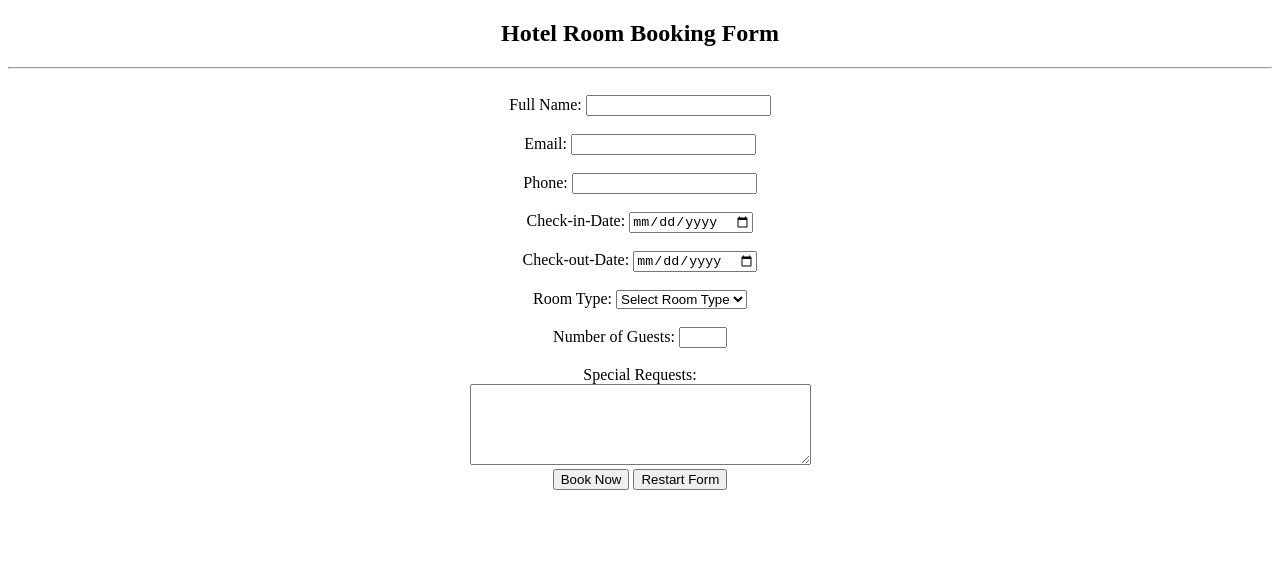
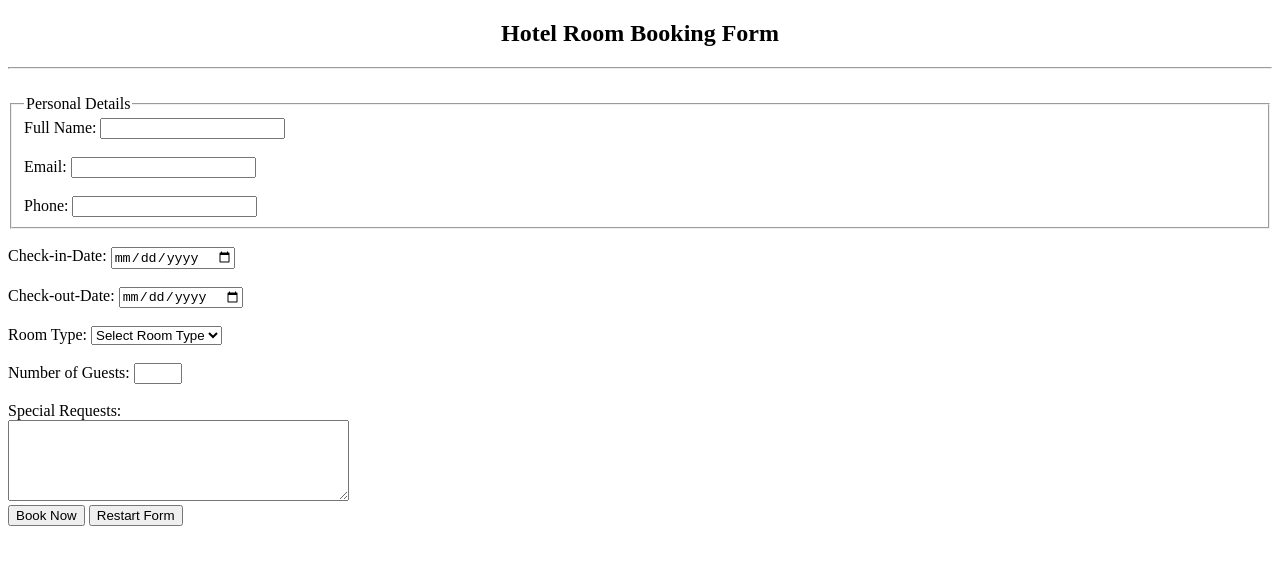
Before and after one commit to ayush-ad-14/Web-Assignment, a plain HTML site: page Assignment4.html in a window 1280 px wide. Drawn offline with Linux system fonts and the light colour scheme.

Commit message:
Fieldset tag update

```diff
--- a/Assignment4.html
+++ b/Assignment4.html
@@ -12,7 +12,9 @@
     <h2 align="center">Hotel Room Booking Form </h2>
     <hr>
     <br>
-    <form action="/submit" method="post" align="center">
+    <form action="/submit" method="post" >
+        <fieldset>
+            <legend> Personal Details</legend>
         <div>
             <label for="name">Full Name:</label>
             <input id="name" type="text" placeholder="" required>
@@ -27,6 +29,7 @@
             <label for="phone">Phone:</label>
             <input id="phone" type="tel" placeholder="" required>
         </div>
+        </fieldset>
         <br>
         <div>
             <label for="checkin">Check-in-Date:</label>
```
